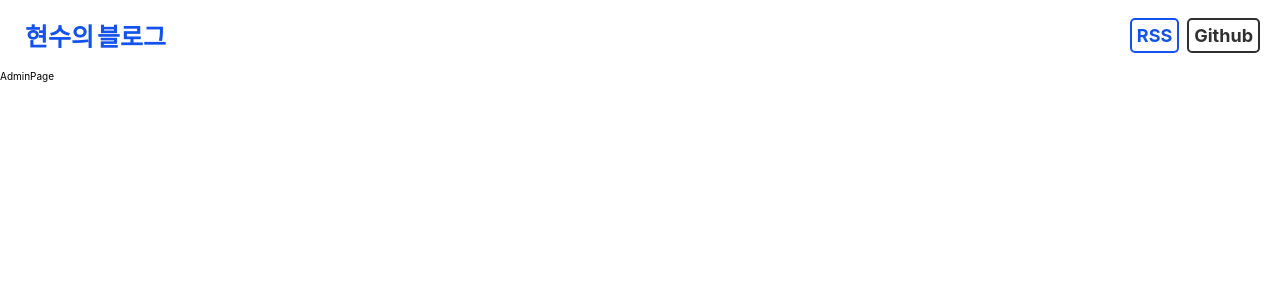
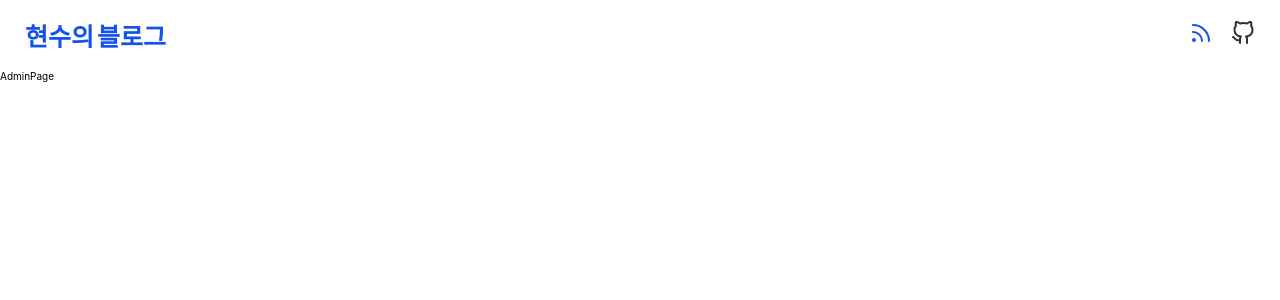
Before and after one commit to movie42/hyunsu, a Next.js app: page /admin in a window 1280 px wide. Shown: the top 300 px of the page. Built offline with nearby package versions, Linux system fonts and the light colour scheme.

Commit message:
fix : rss

```diff
--- a/package.json
+++ b/package.json
@@ -34,6 +34,7 @@
     "next-mdx-remote": "^4.4.1",
     "react": "18.2.0",
     "react-dom": "18.2.0",
+    "react-feather": "^2.0.10",
     "react-syntax-highlighter": "^15.5.0",
     "rehype-autolink-headings": "^6.1.1",
     "rehype-highlight": "^6.0.0",
--- a/src/app/components/Header/Header.tsx
+++ b/src/app/components/Header/Header.tsx
@@ -2,6 +2,7 @@
 
 import { BASE_URL } from "@/app/libs/constant";
 import Link from "next/link";
+import { GitHub, Rss } from "react-feather";
 import styled from "styled-components";
 
 const Header = () => {
@@ -16,12 +17,14 @@ const Header = () => {
         </Link>
       </h1>
       <LinkContainer>
-        <Link href={`${BASE_URL}/rss.xml`}>RSS</Link>
+        <Link href={`${BASE_URL}/rss.xml`}>
+          <Rss />
+        </Link>
         <Link
           href="https://github.com/movie42"
           className="github"
         >
-          Github
+          <GitHub />
         </Link>
       </LinkContainer>
     </Container>
@@ -31,19 +34,20 @@ const Header = () => {
 export default Header;
 
 const Container = styled.header`
+  position: sticky;
+  top: 0;
   display: flex;
   align-items: center;
   justify-content: space-between;
   padding: 1.2rem 2rem;
-
+  background-color: white;
+  z-index: 1050;
   a {
     display: inline-block;
     font-size: 1.8rem;
     font-weight: 700;
-    border: 2px solid ${({ theme }) => theme.hlColor};
     color: ${({ theme }) => theme.hlColor};
     padding: 0.5rem;
-    border-radius: 0.5rem;
     &:hover {
       color: ${({ theme }) => theme.whiteColor};
       background-color: ${({ theme }) => theme.hlColor};
@@ -60,7 +64,6 @@ const Container = styled.header`
       }
     }
     &.github {
-      border: 2px solid ${({ theme }) => theme.basicColor};
       color: ${({ theme }) => theme.basicColor};
       &:hover {
         color: ${({ theme }) => theme.whiteColor};
--- a/src/app/layout.tsx
+++ b/src/app/layout.tsx
@@ -3,6 +3,7 @@ import Providers from "./Providers";
 import Header from "./components/Header/Header";
 import { GlobalStyle } from "./styles/globalStyle";
 
+const SITE_URL = process.env.NODE_ENV === "development" ? "http://localhost:3000" : "https://hyunsu.info";
 export const metadata: Metadata = {
   title: {
     default: "현수의 블로그",
@@ -14,6 +15,11 @@ export const metadata: Metadata = {
   description: "프론트엔드 개발자 고현수의 블로그입니다. 개발, 자바스크립 & 잡다한 이야기를 끄적거리는 곳입니다.",
   verification: {
     google: "veIyQnpMzmYGRpL8GEjeQsflYmq9zJAVRpn5zVx16FY"
+  },
+  alternates: {
+    types: {
+      "application/rss+xml": `${SITE_URL}/feed.xml`
+    }
   }
 };
 
--- a/src/app/rss.xml/route.ts
+++ b/src/app/rss.xml/route.ts
@@ -5,8 +5,8 @@ import { getPageURL } from "../libs/url";
 
 const SITE_URL = process.env.NODE_ENV === "development" ? "http://localhost:3000" : "https://hyunsu.info";
 
-export async function GET() {
-  const articles = await getPageURL();
+export function GET() {
+  const articles = getPageURL();
 
   const feed = new Rss({
     title: "현수의 블로그",
```
Also changed, not shown: 1 other file (tests, documents, lock files or other folders).
